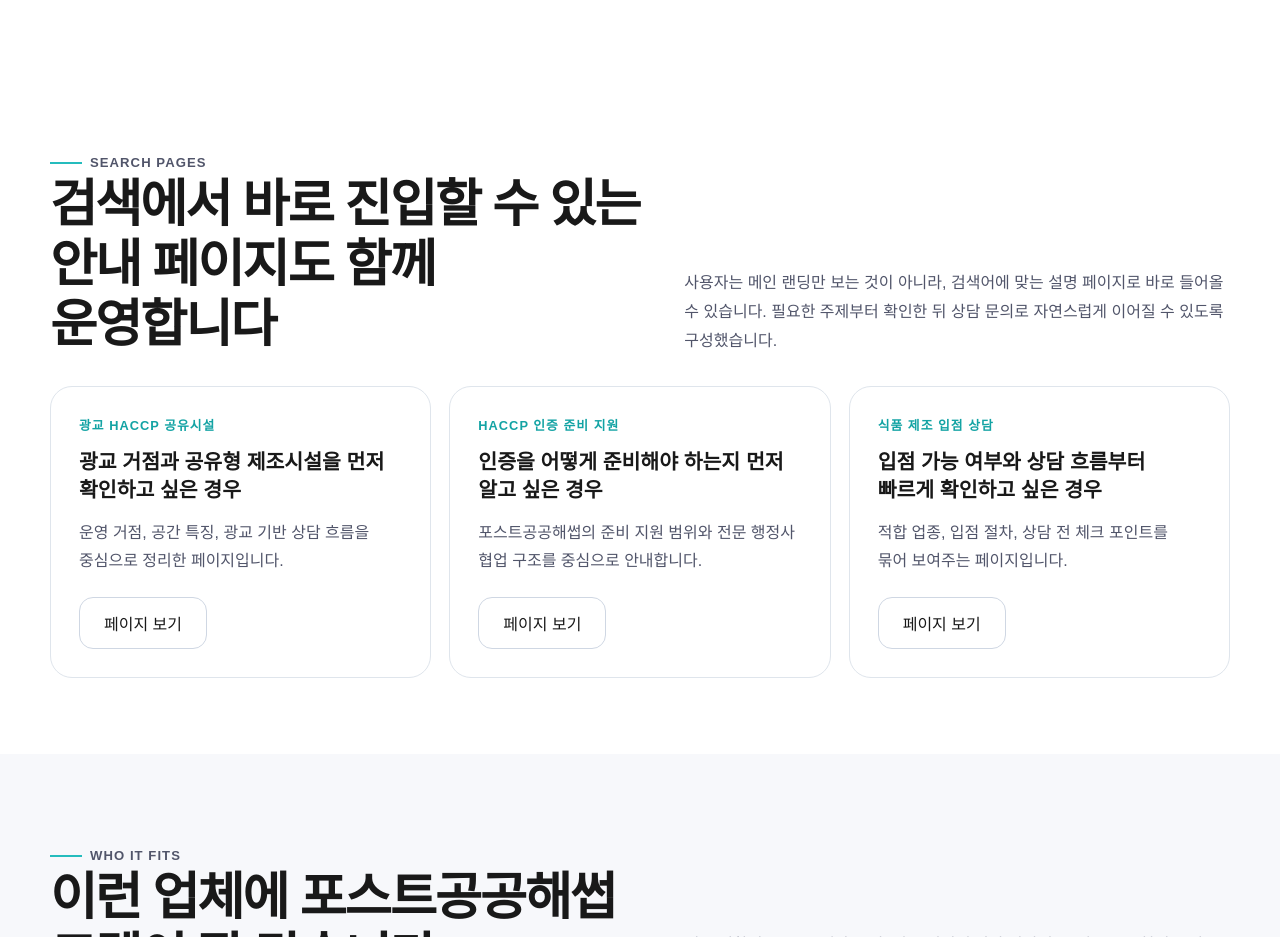
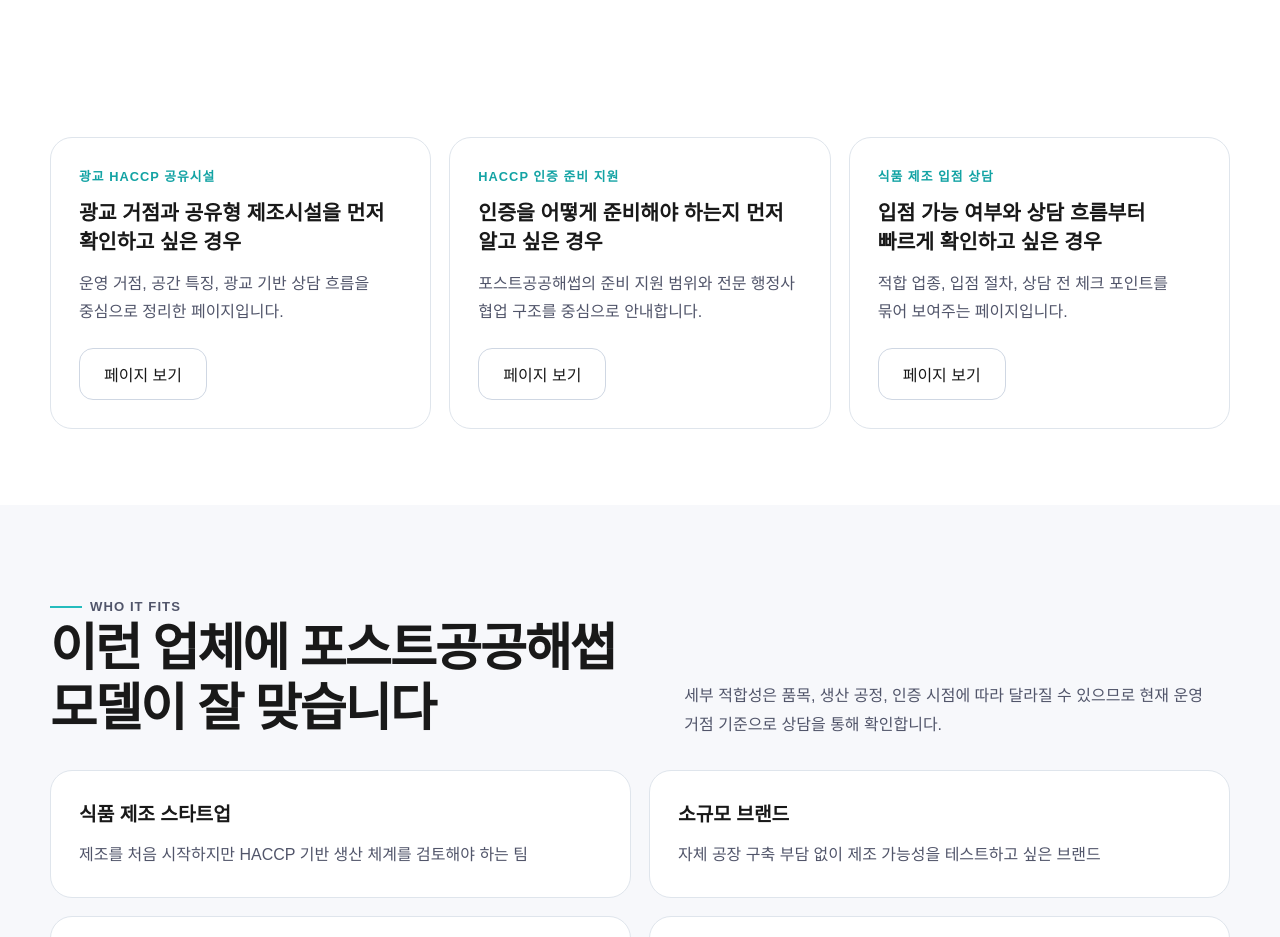
Before and after one commit to soobeom82-glitch/post-haccp-web, a plain HTML site: page index.html in a window 1280 px wide. Shown: the part 3820-4757 px from the top of the page. Drawn offline with Linux system fonts and the light colour scheme; a web font is replaced by a local one.

Commit message:
Remove search page intro copy

```diff
--- a/index.html
+++ b/index.html
@@ -300,16 +300,6 @@
       </section>
 
       <section class="section search-entry">
-        <div class="section-heading split">
-          <div>
-            <p class="eyebrow">SEARCH PAGES</p>
-            <h2>검색에서 바로 진입할 수 있는 안내 페이지도 함께 운영합니다</h2>
-          </div>
-          <p>
-            사용자는 메인 랜딩만 보는 것이 아니라, 검색어에 맞는 설명 페이지로 바로 들어올 수 있습니다.
-            필요한 주제부터 확인한 뒤 상담 문의로 자연스럽게 이어질 수 있도록 구성했습니다.
-          </p>
-        </div>
         <div class="search-entry-grid">
           <article class="search-entry-card">
             <p class="search-entry-label">광교 HACCP 공유시설</p>
```
